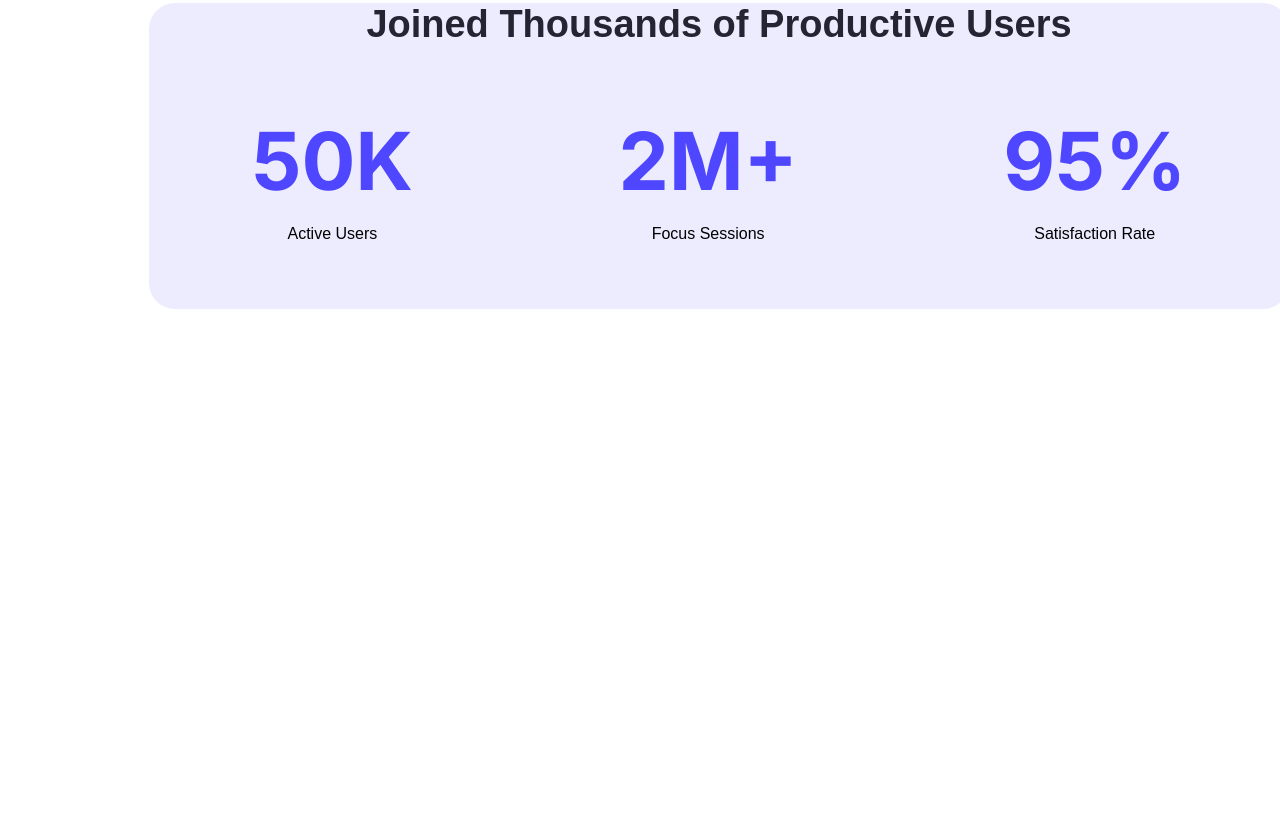
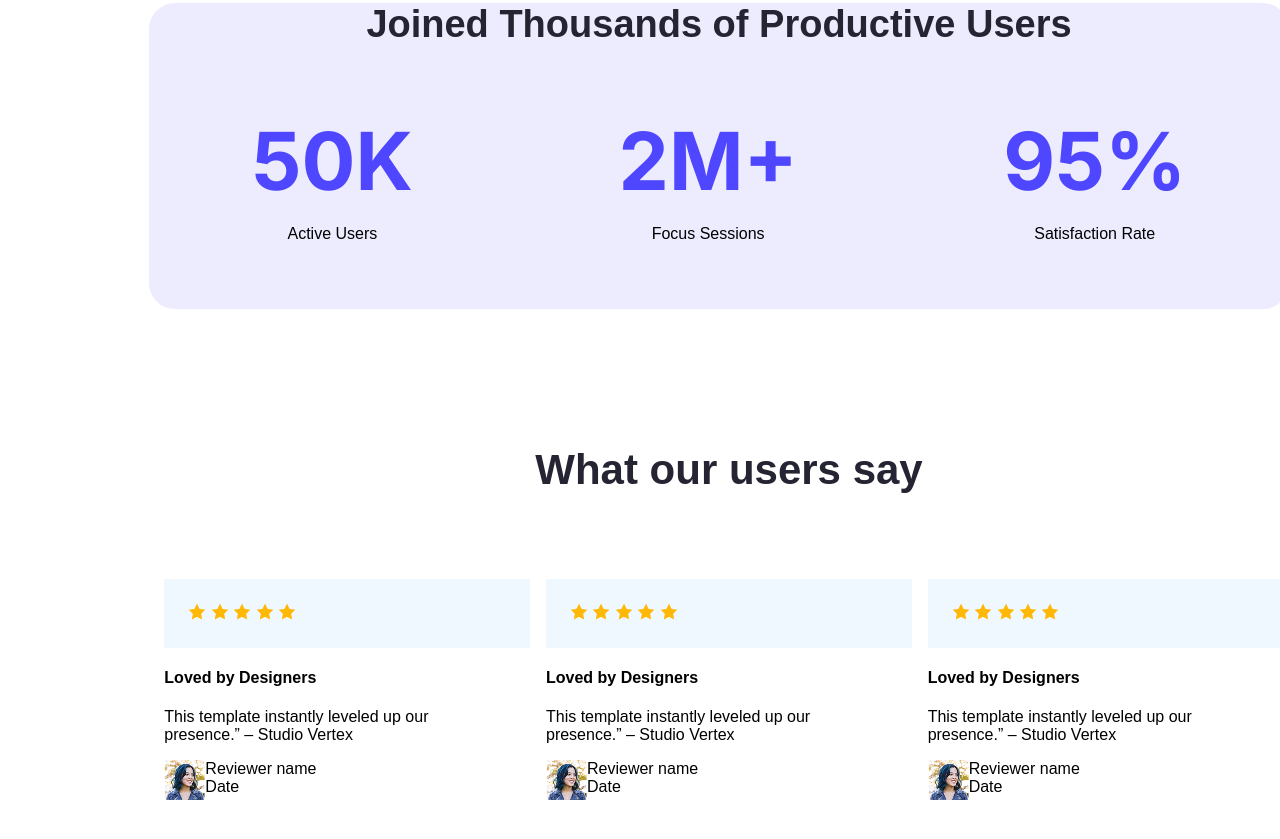
Before and after one commit to Dibakar-Biswas/assignment-1, a plain HTML site: page index.html in a window 1280 px wide. Shown: the part 1271-2110 px from the top of the page. Before the commit the page ends 1717 px from the top, so only its background shows below. Drawn offline with Linux system fonts and the light colour scheme; a web font is replaced by a local one.

Commit message:
added user feedback section

```diff
--- a/index.html
+++ b/index.html
@@ -54,9 +54,73 @@
                 </div>
             </div>
         </section>
+        <section class="user-feedback">
+            <h2 class="hey-all">What our users say</h2>
+            <div class="mountain-long">
+                <div class="reviews">
+                     <div class="review">
+                        <div class="stars">
+                            <img src="./Assets/icon-star.png" alt="">
+                            <img src="./Assets/icon-star.png" alt="">
+                            <img src="./Assets/icon-star.png" alt="">
+                            <img src="./Assets/icon-star.png" alt="">
+                            <img src="./Assets/icon-star.png" alt="">
+                        </div>
+                    </div>
+                    <h4 class="loved">Loved by Designers</h4>
+                    <p class="temp">This template instantly leveled up our<br> presence.” – Studio Vertex</p>
+                    <div class="reviewer">
+                        <img src="./Assets/avatar.png" alt="">
+                        <div class="reviewer-details">
+                            <span class="reviewer-name">Reviewer name</span><br>
+                            <span class="review-date">Date</span>
+                        </div>
+                    </div>
+                </div>
+                <div class="reviews">
+                     <div class="review">
+                        <div class="stars">
+                            <img src="./Assets/icon-star.png" alt="">
+                            <img src="./Assets/icon-star.png" alt="">
+                            <img src="./Assets/icon-star.png" alt="">
+                            <img src="./Assets/icon-star.png" alt="">
+                            <img src="./Assets/icon-star.png" alt="">
+                        </div>
+                    </div>
+                    <h4 class="loved">Loved by Designers</h4>
+                    <p class="temp">This template instantly leveled up our<br> presence.” – Studio Vertex</p>
+                    <div class="reviewer">
+                        <img src="./Assets/avatar.png" alt="">
+                        <div class="reviewer-details">
+                            <span class="reviewer-name">Reviewer name</span><br>
+                            <span class="review-date">Date</span>
+                        </div>
+                    </div>
+                </div>
+                <div class="reviews">
+                     <div class="review">
+                        <div class="stars">
+                            <img src="./Assets/icon-star.png" alt="">
+                            <img src="./Assets/icon-star.png" alt="">
+                            <img src="./Assets/icon-star.png" alt="">
+                            <img src="./Assets/icon-star.png" alt="">
+                            <img src="./Assets/icon-star.png" alt="">
+                        </div>
+                    </div>
+                    <h4 class="loved">Loved by Designers</h4>
+                    <p class="temp">This template instantly leveled up our<br> presence.” – Studio Vertex</p>
+                    <div class="reviewer">
+                        <img src="./Assets/avatar.png" alt="">
+                        <div class="reviewer-details">
+                            <span class="reviewer-name">Reviewer name</span><br>
+                            <span class="review-date">Date</span>
+                        </div>
+                    </div>
+                </div>
+            </div>
+        </section>
     </main>
     <footer>
-
     </footer>
 </body>
 </html>
--- a/styles/assign.css
+++ b/styles/assign.css
@@ -134,3 +134,40 @@
     color: rgba(78, 71, 255, 1);
     margin-bottom: 10px;
 }
+
+
+/* user-feedback-section styles */
+.user-feedback{
+    background-color: rgba(255, 255, 255, 0.5);
+    height: 342px;
+    width: 1140px;
+    margin: 0px 149px 137px 151px;
+}
+.hey-all{
+    font-size: 42px;
+    color: #252432;
+    font-weight: bold;
+    text-align: center;
+}
+.mountain-long{
+    gap: 5px;
+    display: flex;
+    justify-content: space-around;
+}
+.reviews{
+    background-color: #FFFFFF;
+    height: 243px;
+    width: 366px;
+    border-radius: 14px;
+    margin-top: 50px;
+}
+.review{
+    background-color: aliceblue;
+    padding: 24px;
+}
+.all-star{
+    display: flex;
+}
+.reviewer{
+    display: flex;
+}
```
